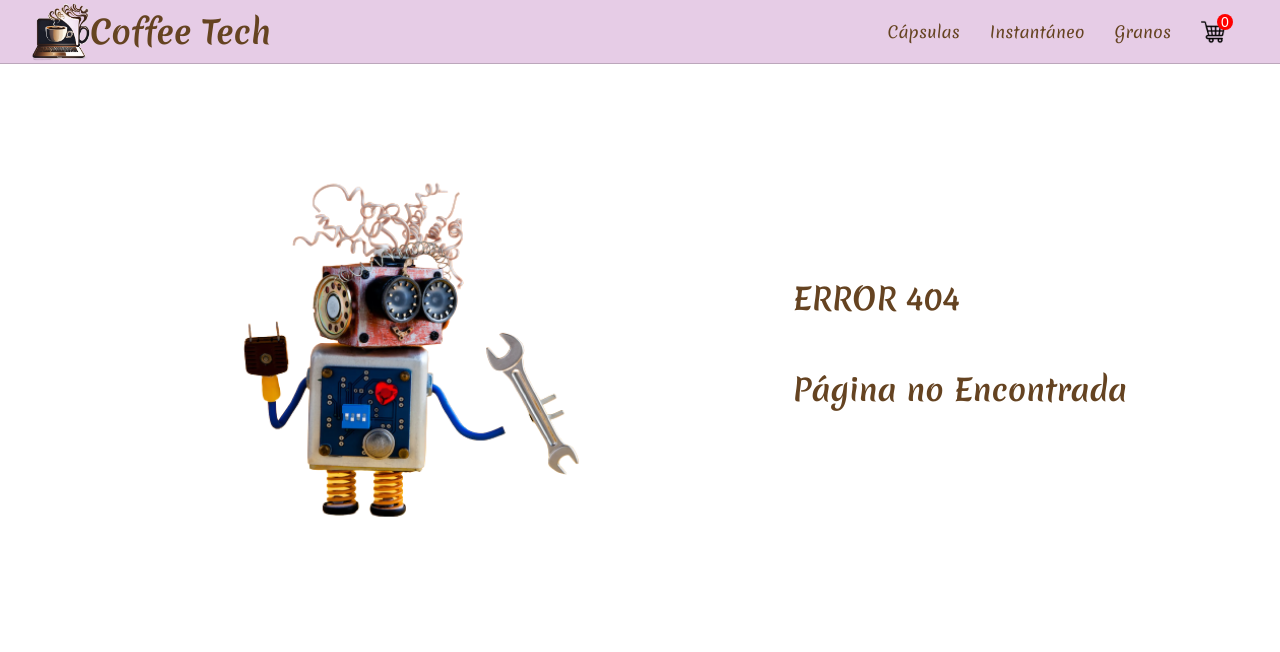
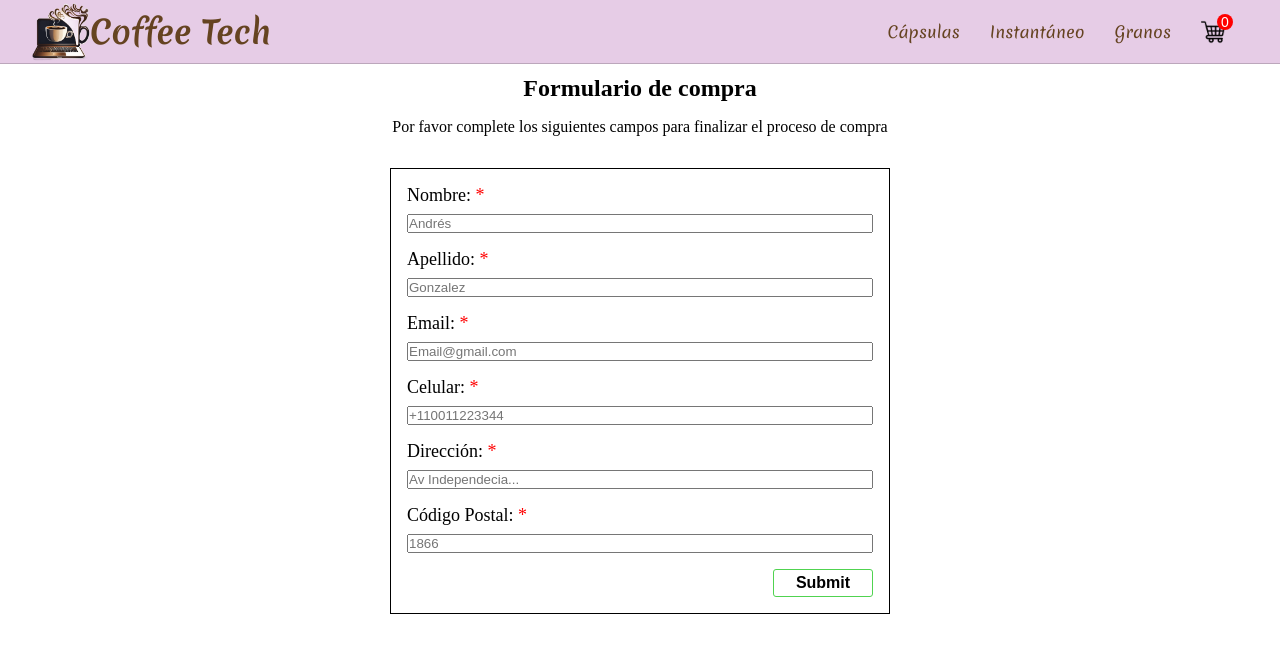
Before and after one commit to Alexis196/CoffeeTech, a React (Vite) app: page /checkout in a window 1280 px wide. Before the commit this address had no page. Shown: the top 652 px of the page. Built offline with nearby package versions, Linux system fonts and the light colour scheme.

Commit message:
formulario de compra funcionando

```diff
--- a/src/App.jsx
+++ b/src/App.jsx
@@ -5,6 +5,7 @@ import ItemDetail from './components/ItemDetail/ItemDetail'
 import Cart from './components/Cart/Cart'
 import ErrorPage from './components/ErrorPage/ErrorPage'
 import { CartContextProvider } from './context/cartContext';
+import Checkout from './components/Checkout/Checkout'
 
 import { initializeApp } from "firebase/app";
 
@@ -19,6 +20,7 @@ function App() {
           <Route path='/item/:id' element={<ItemDetail />} />
           <Route path='/category/:id' element={<ItemListContainer />} />
           <Route path='/cart' element={<Cart/>}/>
+          <Route path='/checkout' element={<Checkout/>}/>
           <Route path='*' element={<ErrorPage/>}/>
         </Routes>
       </BrowserRouter>
--- a/src/components/Cart/Cart.jsx
+++ b/src/components/Cart/Cart.jsx
@@ -3,6 +3,7 @@ import { useContext } from 'react'
 import { CartContext } from '../../context/cartContext'
 import ItemCart from '../ItemCart/ItemCart'
 import CarritoVacio from '../../assets/img/carrito-vacio.png'
+import { Link } from 'react-router-dom'
 
 function Cart() {
     const { cart } = useContext(CartContext)
@@ -20,7 +21,12 @@ function Cart() {
                             <button className='quita-prod' onClick={() => deleteItem(item)}>Quitar un producto</button>
                         </div>
                     ))}
-                    <button className='clear' onClick={clearCart}>Vaciar Carrito</button>
+                    <div>
+                        <button className='clear' onClick={clearCart}>Vaciar Carrito</button>
+                        <Link to='/checkout'>
+                            <button className='comprar'>Comprar</button>
+                        </Link>
+                    </div>
                 </> :
                 <img className='carrito-vacio' src={CarritoVacio} alt="carrito-vacio" />}
         </section>
--- /dev/null
+++ b/src/components/Checkout/Checkout.css
@@ -0,0 +1,10 @@
+.checkout{
+    width: 80%;
+    margin: auto;
+    margin-top: .7rem;
+    display: flex;
+    flex-direction: column;
+    gap: 1rem;
+    justify-content: center;
+    align-items: center;
+}
--- /dev/null
+++ b/src/components/Checkout/Checkout.jsx
@@ -0,0 +1,16 @@
+import './Checkout.css'
+import FormCompra from "../FormCompra/FormCompra"
+
+function Checkout() {
+    return (
+        <div className="checkout">
+            <h2>Formulario de compra</h2>
+            <p>
+                Por favor complete los siguientes campos para finalizar el proceso de compra
+            </p>
+            <FormCompra/>
+        </div>
+    )
+}
+
+export default Checkout
--- /dev/null
+++ b/src/components/FormCompra/FormCompra.css
@@ -0,0 +1,31 @@
+.form{
+    margin: auto;
+    margin-top: 1rem;
+    display: flex;
+    flex-direction: column;
+    width: 500px;
+    gap: 1rem;
+    border: 1px solid #000;
+    padding: 1rem;
+}
+.campos-form{
+    display: flex;
+    flex-direction: column;
+    gap: .5rem;
+    border: none;
+    font-size: 18px;
+}
+
+fieldset span{
+    color: #ff0000;
+}
+.enviar{
+    align-self: flex-end;
+    width: 100px;
+    height: 28px;
+    border: 1px solid #50d350;
+    border-radius: 3px;
+    background-color: transparent;
+    font-size: 16px;
+    font-weight: bold;
+}
--- /dev/null
+++ b/src/components/FormCompra/FormCompra.jsx
@@ -0,0 +1,58 @@
+import './FormCompra.css'
+import { useRef } from 'react';
+
+function FormCompra() {
+    const nombre = useRef()
+    const apellido = useRef()
+    const email = useRef()
+    const celular = useRef()
+    const direccion = useRef()
+    const cP = useRef()
+
+    function handleForm(e){
+        e.preventDefault();
+
+        const dataUser = {
+            nombre: nombre.current.value,
+            apellido: apellido.current.value,
+            email: email.current.value,
+            celular: celular.current.value,
+            direccion: direccion.current.value,
+            codigoP: cP.current.value,
+        };
+        e.target.reset()
+        console.log(dataUser);
+    }
+
+    return (
+        <form onSubmit={handleForm} className='form'>
+            <fieldset className='campos-form'>
+                <label htmlFor="name">Nombre: <span>*</span> </label>
+                <input type="text" id='name' placeholder='Andrés' ref={nombre}/>
+            </fieldset>
+            <fieldset className='campos-form'>
+                <label htmlFor="surname">Apellido: <span>*</span> </label>
+                <input type="text" id='surname' placeholder='Gonzalez' ref={apellido}/>
+            </fieldset>
+            <fieldset className='campos-form'>
+                <label htmlFor="mail">Email: <span>*</span> </label>
+                <input type="mail" id='mail' placeholder='Email@gmail.com' ref={email}/>
+            </fieldset>
+            <fieldset className='campos-form'>
+                <label htmlFor="tel">Celular: <span>*</span> </label>
+                <input type="number" id='tel' placeholder='+110011223344' ref={celular}/>
+            </fieldset>
+            <fieldset className='campos-form'>
+                <label htmlFor="direccion">Dirección: <span>*</span> </label>
+                <input type="text" id='direccion' placeholder='Av Independecia...' ref={direccion}/>
+            </fieldset>
+            <fieldset className='campos-form'>
+                <label htmlFor="codigoP">Código Postal: <span>*</span> </label>
+                <input type="number" id='codigoP' placeholder='1866' ref={cP}/>
+            </fieldset>
+            <input className='enviar' type="submit" />
+        </form>
+    )
+}
+
+export default FormCompra
--- a/src/services/firebase.js
+++ b/src/services/firebase.js
@@ -24,7 +24,7 @@ const db = getFirestore(appFirebase)
 async function asyncdata() {
     const productsRef = collection(db, "productos");
     const documentsSnapshot = await getDocs(productsRef);
-    const documents = documentsSnapshot.docs;
+    const documents = documentsSnapshot.docs
     const producto = documents.map(item => ({ ...item.data(), id: item.id }));
     return (producto);
 }
```
